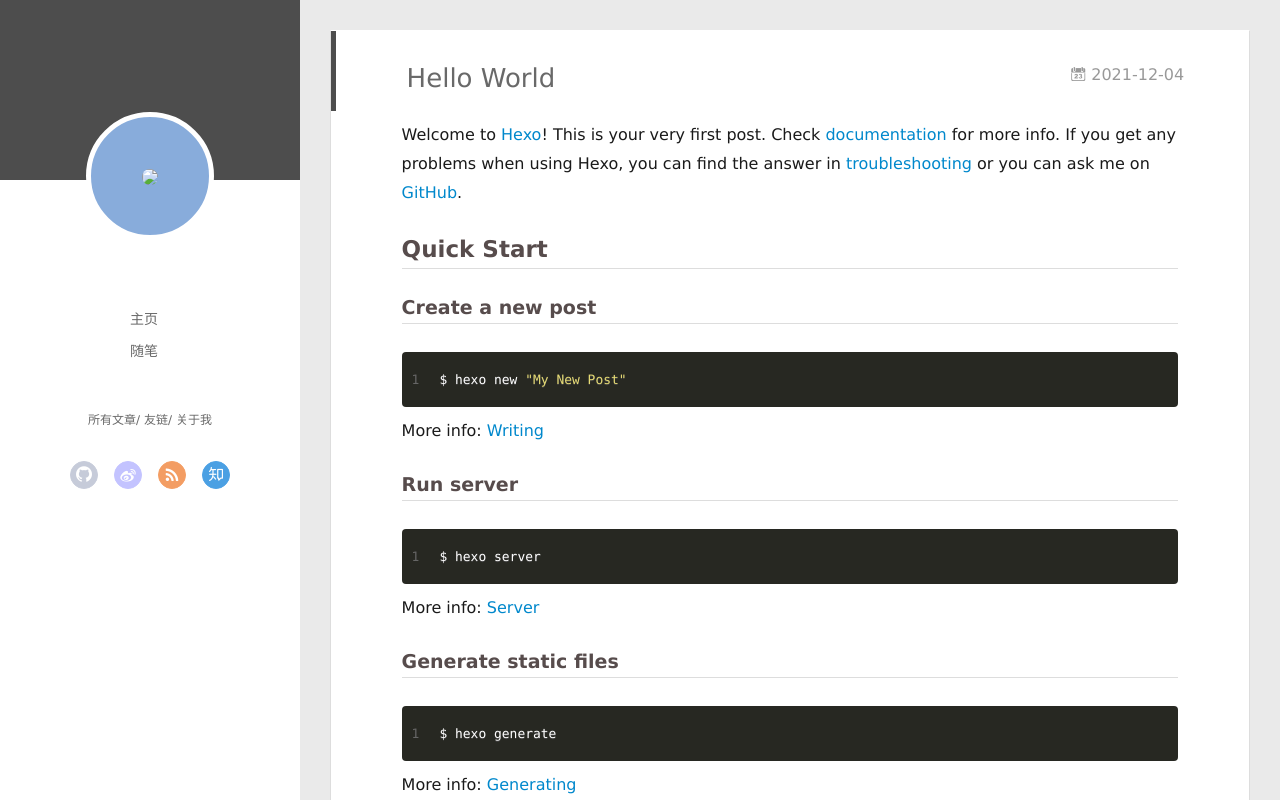
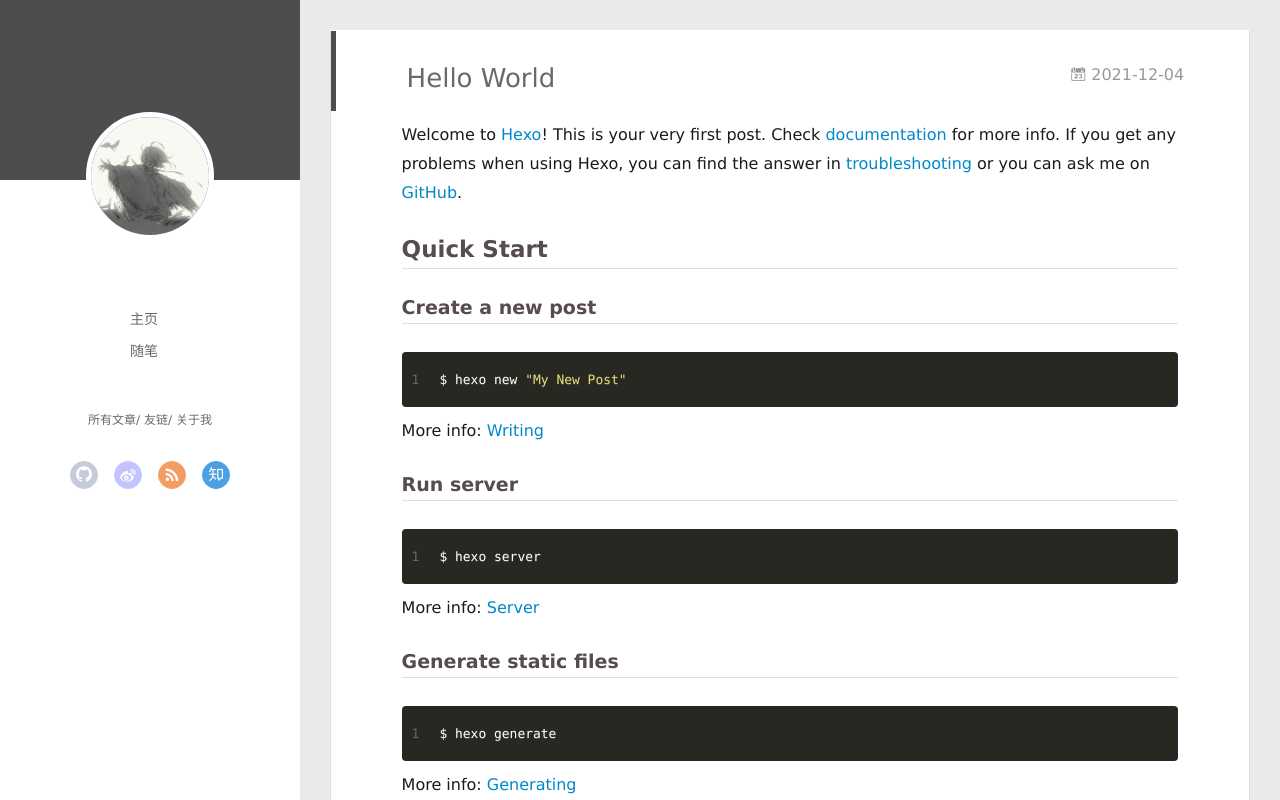
Before and after one commit to li-yuxing/li-yuxing.github.io, a plain HTML site: page 2021/12/04/hello-world/index.html in a window 1280 px wide. Drawn offline with Linux system fonts and the light colour scheme.

Commit message:
Site updated: 2021-12-04 18:22:38

```diff
--- a/2021/12/04/hello-world/index.html
+++ b/2021/12/04/hello-world/index.html
@@ -47,7 +47,7 @@
 <div class="intrude-less">
 	<header id="header" class="inner">
 		<a href="/" class="profilepic">
-			<img src="/img/1" class="js-avatar">
+			<img src="/img/1.JPG" class="js-avatar">
 		</a>
 		<hgroup>
 		  <h1 class="header-author"><a href="/"></a></h1>
@@ -105,7 +105,7 @@
 	<div class="intrude-less">
 		<header id="header" class="inner">
 			<div class="profilepic">
-				<img src="/img/1" class="js-avatar">
+				<img src="/img/1.JPG" class="js-avatar">
 			</div>
 			<hgroup>
 			  <h1 class="header-author js-header-author"></h1>
```
Also changed, not shown: archives/2021/12/index.html (+2 -2 lines), archives/2021/index.html (+2 -2 lines), archives/index.html (+2 -2 lines), index.html (+2 -2 lines).
